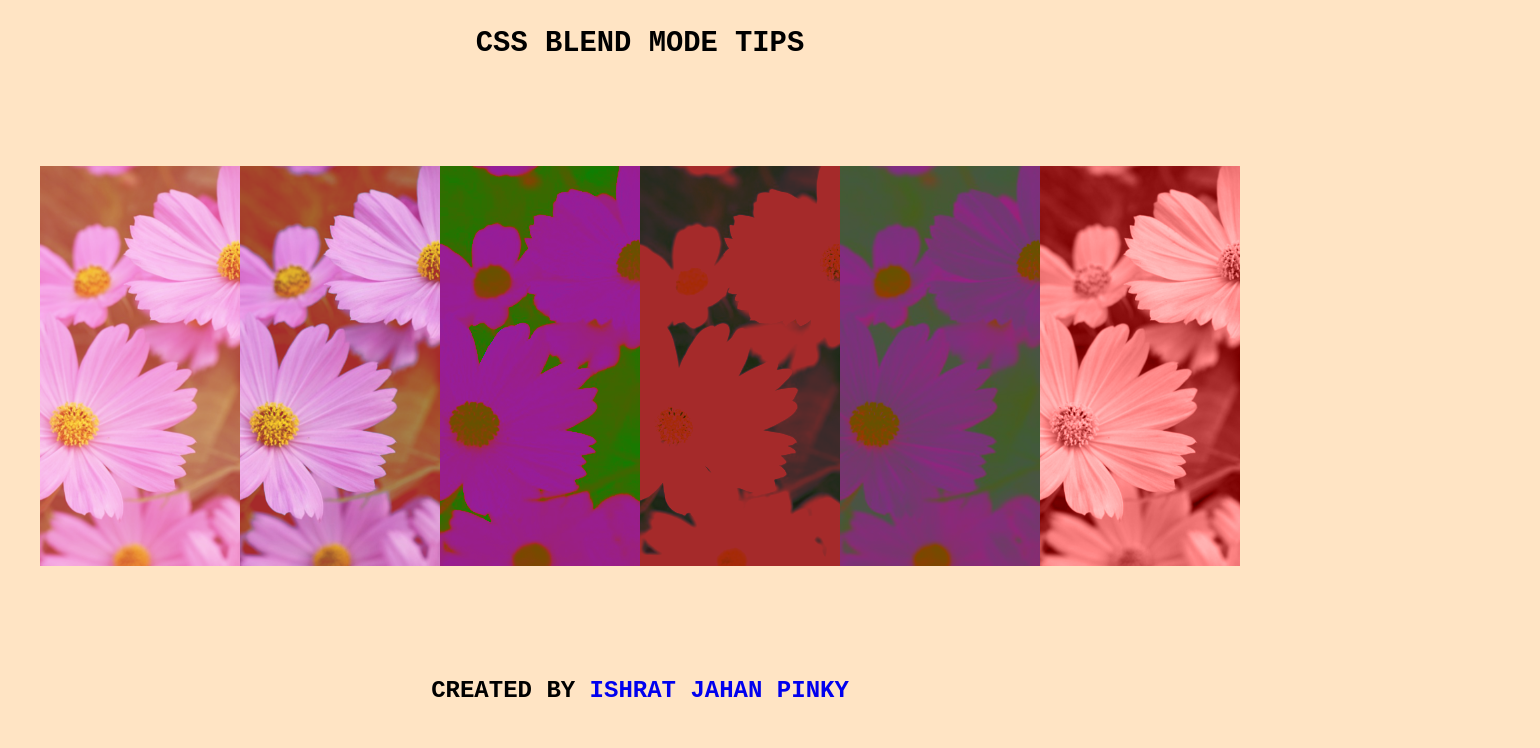
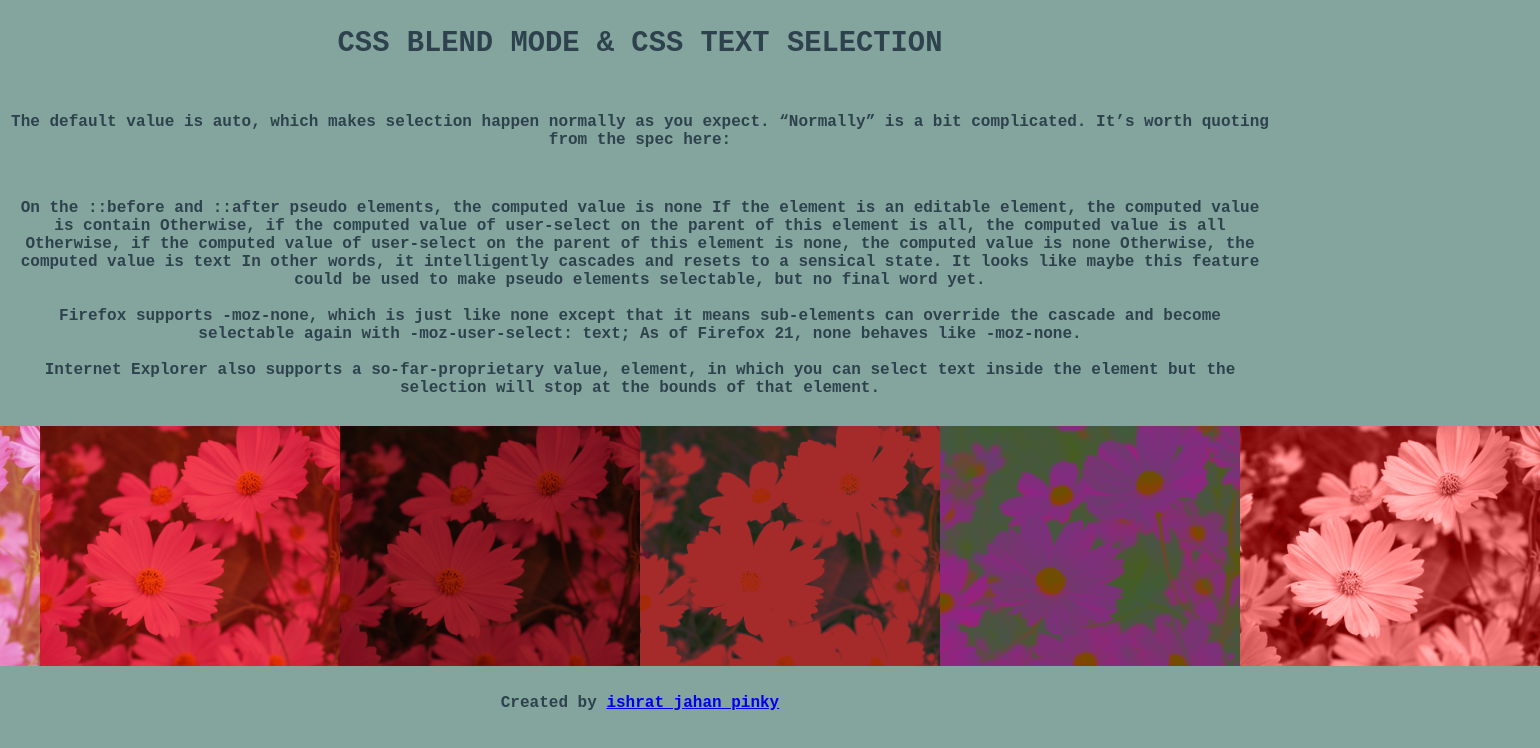
Before and after one commit to Pinky057/Css-Tips-and-tricks, a plain HTML site: page index.html in a window 1280 px wide. Shown: the whole page, 1540 px wide, since content can reach past the window. Drawn offline with Linux system fonts and the light colour scheme.

Commit message:
changes in text selection

```diff
--- a/index.html
+++ b/index.html
@@ -8,20 +8,34 @@
     <title>Document</title>
 </head>
 <body>
-    <h1 class="tittle">Css blend mode Tips</h1>
+  <h1 class="tittle">css blend mode & CSS TEXT SElection</h1>
+<h4>
+  The default value is auto, which makes selection happen normally as you expect. “Normally” is a bit complicated. It’s worth quoting from the spec here:
+</h4>
+<p>
+On the ::before and ::after pseudo elements, the computed value is none
+If the element is an editable element, the computed value is contain
+Otherwise, if the computed value of user-select on the parent of this element is all, the computed value is all
+Otherwise, if the computed value of user-select on the parent of this element is none, the computed value is none
+Otherwise, the computed value is text
+In other words, it intelligently cascades and resets to a sensical state. It looks like maybe this feature could be used to make pseudo elements selectable, but no final word yet.
+  <br><br>
+  Firefox supports -moz-none, which is just like none except that it means sub-elements can override the cascade and become selectable again with -moz-user-select: text; As of Firefox 21, none behaves like -moz-none.
+<br><br>
+Internet Explorer also supports a so-far-proprietary value, element, in which you can select text inside the element but the selection will stop at the bounds of that element.
+</p>
 <div class="content">
   <div class="one"></div>
-        <div class="two"></div>
+  <div class ="two"></div>
   <div class="three"></div>
   <div class="four"></div>
-        <div class="five"></div>
+  <div class ="five"></div>
   <div class="six"></div>
+
 </div>
-    <footer class="credits">
-       <p>Created By
-        <a class="footer" href="https://github.com/Pinky057">
-            Ishrat Jahan Pinky
-        </a>
+<footer>
+  <p> Created by
+    <a href="https://github.com/Pinky057"target="_blank"> ishrat jahan pinky</a>
   </p>
   </footer>
 </body>
--- a/style.css
+++ b/style.css
@@ -1,22 +1,29 @@
-
 body {
     min-height: 90vh;
     font-family: "Courier New", Courier, monospace;
     font-weight: 400;
     font: size 1rem;
+    text-align: center;
     display: flex;
     flex-direction: column;
     justify-content: space-between;
-  background-color:bisque;
+    background-color:#84a59d;
   }
+p, h4{
+  color: #2e424d;
+    font-weight: 600;
+}
+
   .tittle,
   .credits {
+    color: #2e424d;
     text-align: center;
     text-transform: uppercase;
   }
 
   .content * {
-  padding: 25vh 100px;
+    margin: auto;
+    padding: 15vh 150px;
     background-position: center;
     background-size: cover;
   }
@@ -37,10 +44,9 @@ body {
       font-weight: 700;
       text-decoration:wavy;
   }
-
 /* code for text selection property */
 ::selection{
-  background: yellow;
+  background: #f6bd60;
  color: #05abc4;
 }
 
@@ -54,12 +60,12 @@ body {
 .two{
     background-color:brown;
     background-image:url(beautiful-pink-cosmos-flower.jpg);
-    background-blend-mode:lighten;
+    background-blend-mode:overlay;
 }
 .three{
      background-color:brown;
     background-image:url(beautiful-pink-cosmos-flower.jpg);
-    background-blend-mode:hue;
+    background-blend-mode:multiply;
 }
 .four{
      background-color:brown;
```
Lines whose indentation alone changed are shown as unchanged.
